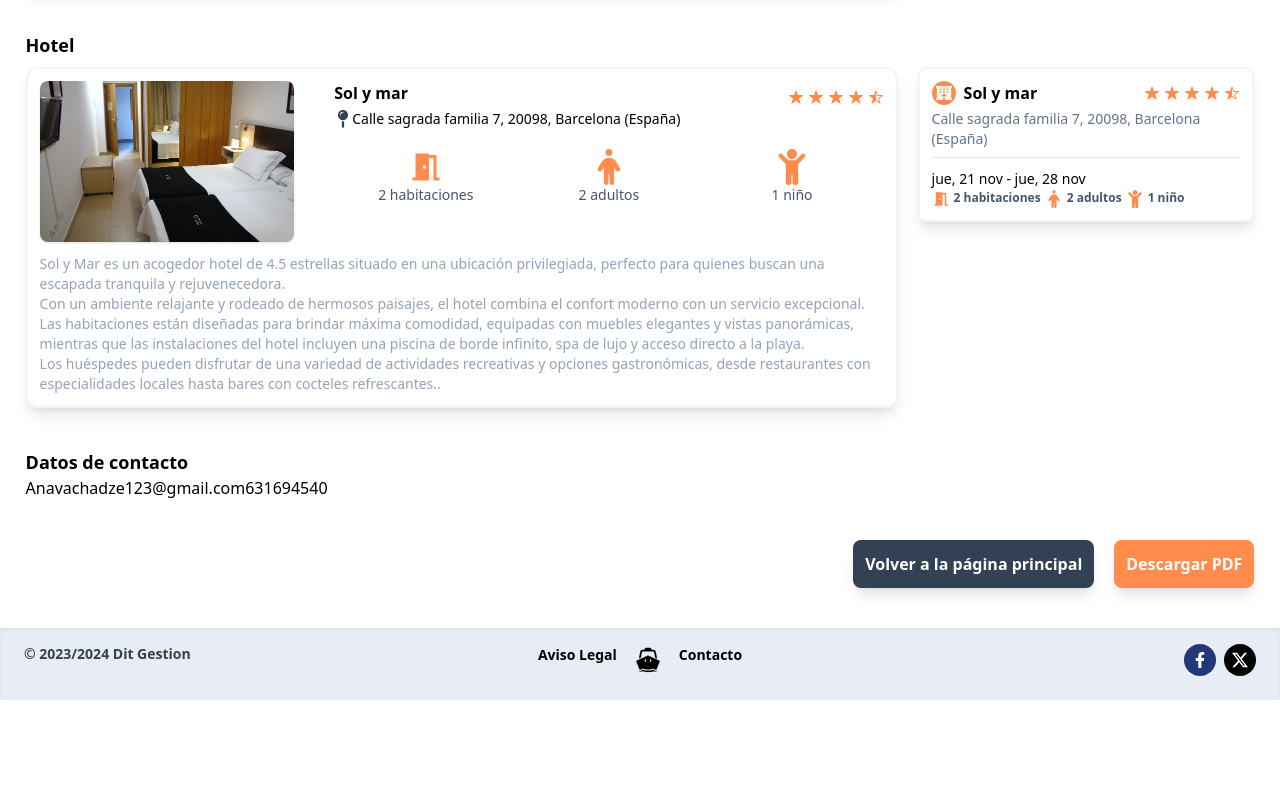
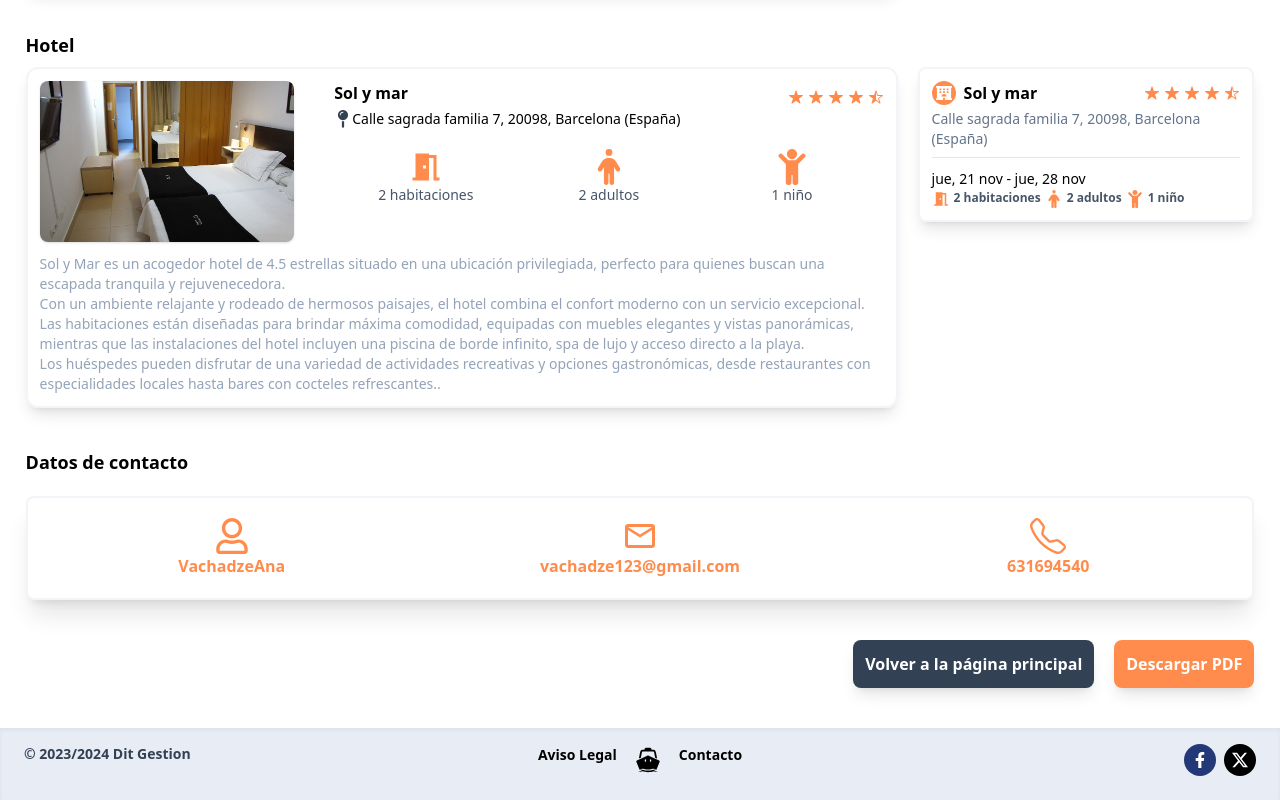
Before and after one commit to probablynotannie/b2b, a React (Vite) app: page /completada in a window 1280 px wide. Shown: the part 821-1621 px from the top of the page. Before the commit the page ends 1521 px from the top, so only its background shows below. Built offline with nearby package versions, Linux system fonts and the light colour scheme.

Commit message:
Redcogida de datos

```diff
--- a/src/componentes/reservas/reservaFinalizada/Datos.jsx
+++ b/src/componentes/reservas/reservaFinalizada/Datos.jsx
@@ -1,4 +1,6 @@
-import { Tabs } from "flowbite-react";
+import { FaRegUser } from "react-icons/fa";
+import { MdOutlineEmail } from "react-icons/md";
+import { BsTelephone } from "react-icons/bs";
 
 function Datos() {
   const contacto = {
@@ -12,13 +14,29 @@ function Datos() {
       <h3 className="text-lg font-bold dark:text-slate-300">
         Datos de contacto
       </h3>
-      <div /* className="border-2 border-slate-100 dark:border-slate-800 shadow-xl mt-5 p-5 rounded-lg bg-white dark:bg-slate-800" */
+      <div
+        /* className="grid grid-cols-4 gap-10" */
+        className="border-2 border-slate-100 dark:border-slate-800 shadow-xl mt-5 p-5 rounded-lg bg-white dark:bg-slate-800 grid md:grid-cols-3 gap-10"
       >
-        <div></div>
-        {contacto.nombre}
-        {contacto.apellido}
-        {contacto.email}
-        {contacto.tel}
+        <div className="flex flex-col justify-center items-center font-bold text-secondary">
+          <span className="text-4xl text-secondary">
+            <FaRegUser />
+          </span>
+          {contacto.apellidos}
+          {contacto.nombre}
+        </div>
+        <div className="flex flex-col justify-center items-center font-bold text-secondary">
+          <span className="text-4xl text-secondary">
+            <MdOutlineEmail />
+          </span>
+          {contacto.email}
+        </div>
+        <div className="flex flex-col justify-center items-center font-bold text-secondary">
+          <span className="text-4xl text-secondary">
+            <BsTelephone />
+          </span>
+          {contacto.tel}
+        </div>
       </div>
     </div>
   );
--- a/src/componentes/reservas/reservaFinalizada/ReservaFinalizada.jsx
+++ b/src/componentes/reservas/reservaFinalizada/ReservaFinalizada.jsx
@@ -88,16 +88,16 @@ function ReservaFinalizada() {
 
       <section className="border-2 border-slate-100 dark:border-slate-800 shadow-xl mt-5 p-5 rounded-lg bg-white dark:bg-slate-800">
         <header className=" dark:text-white">
-          <div className="flex justify-between">
+          <div className="flex flex-col md:flex-row justify-between ">
             <h3 className="font-semibold text-lg">
               Resumen de compra ( {reserva.type} )
             </h3>
-            <span className="block text-center mt-2">
+            <span className="block mt-2">
               Reserva:
               <span className="font-bold ml-2 text-center">{numReserva}</span>
             </span>
           </div>
-          <div className="flex flex-row gap-3">
+          <div className="flex flex-col md:flex-row md:gap-3">
             <div>
               <span className="font-semibold text-secondary"> fecha:</span>
               <span className="lowercase"> {reserva.fecha}</span>
```
